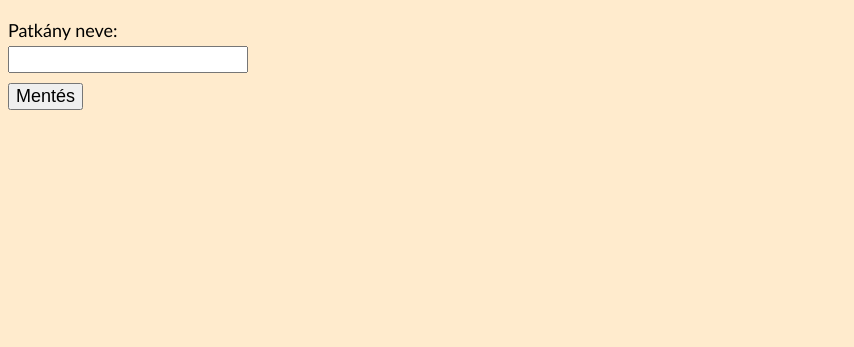
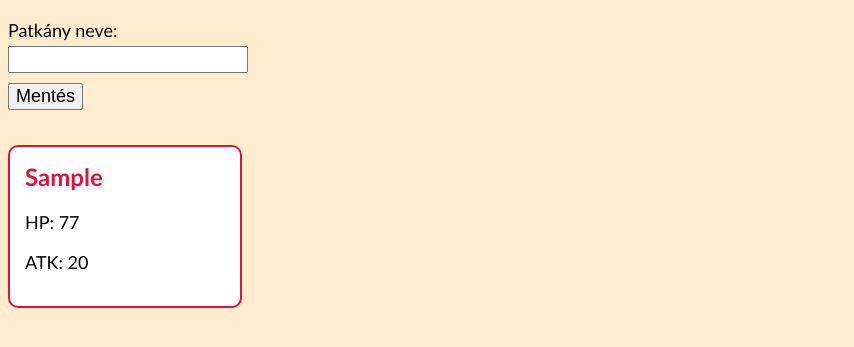
Before and after one commit to jambormate/electricrats, a website built with Vite: page index.html in a window 1280 px wide. Both pictures are taken after typing "Sample" into the empty fields and a click on the input "Mentés". Shown: the part 63-410 px from the top of the page, without its empty margins (0-854 px from the left). Built offline with nearby package versions, Linux system fonts and the light colour scheme.

Commit message:
main.ts, rat.ts javítva, css kibővítve

```diff
--- a/src/ElectricRat.ts
+++ b/src/ElectricRat.ts
@@ -11,5 +11,12 @@ export class ElectricRat{
     if(name.trim() == ""){
         throw new Error("A név mező nem lehet üres")
     }
+    if (hp <= 0) {
+      throw new Error("A HP pozitív egész szám kell legyen");
+    }
+
+    if (atk <= 0) {
+      throw new Error("Az ATK pozitív egész szám kell legyen");
+    }
   }
 }
--- a/src/main.ts
+++ b/src/main.ts
@@ -4,28 +4,34 @@ import { ElectricRat} from './ElectricRat'
 document.addEventListener("DOMContentLoaded", ()=>{
   const form = document.getElementById("form") as HTMLFormElement;
   const nameInput = document.getElementById("name") as HTMLInputElement;
+  const container = document.getElementById("cards") as HTMLDivElement;
+  const ratties: ElectricRat[] = [];
 
   form.addEventListener("submit", (e)=>{
     e.preventDefault()
-    const ratties = [];
     const name = nameInput.value
     const atk = Math.floor(Math.random()*(20-10+1)+10)
     const hp =  Math.floor(Math.random()*(100-50+1)+50)
-    ratties.push (new ElectricRat(name.toString(), atk, hp))
-    console.log(ratties)
-    form.reset()
-
-    const container = document.getElementById("cards")
-    const card = document.getElementById("div")
-    const ratName = document.createElement("p")
-    const ratHp = document.createElement("p")
-    const ratAtk = document.createElement("p")
-    ratName.appendChild(ratName)
-    ratHp.appendChild(ratHp)
-
-
-
-
-
+  try {
+      const rat = new ElectricRat(name, hp, atk);
+      ratties.push(rat);
+      const card = document.createElement("div");
+      card.className = "card";
+      const ratName = document.createElement("h2");
+      ratName.textContent = rat.name;
+      const ratHp = document.createElement("p");
+      ratHp.textContent = "HP: " + rat.hp;
+      const ratAtk = document.createElement("p");
+      ratAtk.textContent = "ATK: " + rat.atk;
+      card.appendChild(ratName);
+      card.appendChild(ratHp);
+      card.appendChild(ratAtk);
+      container.appendChild(card);
+      form.reset();
+    } catch (error) {
+      if (error instanceof Error) {
+        alert(error.message);
+      }
+    }
   })
 })
--- a/src/style.css
+++ b/src/style.css
@@ -13,5 +13,31 @@ input{
   margin-top: 5px;
 }
 body{
-  background-color:blanchedalmond
+  background-color:blanchedalmond;
+  font-family: 'Gill Sans', 'Gill Sans MT', Calibri, 'Trebuchet MS', sans-serif;
 }
+#form{
+  margin-bottom: 30px;
+}
+#cards{
+  display: flex;
+  flex-wrap: wrap;
+  gap: 20px;
+}
+
+.card{
+  background-color: white;
+  border: 2px solid crimson;
+  border-radius: 10px;
+  padding: 15px;
+  width: 200px;
+}
+
+.card h2{
+  color: crimson;
+  margin-top: 0;
+}
+
+.card p{
+  font-size: large;
+}
```
Also changed, not shown: 1 other file.
